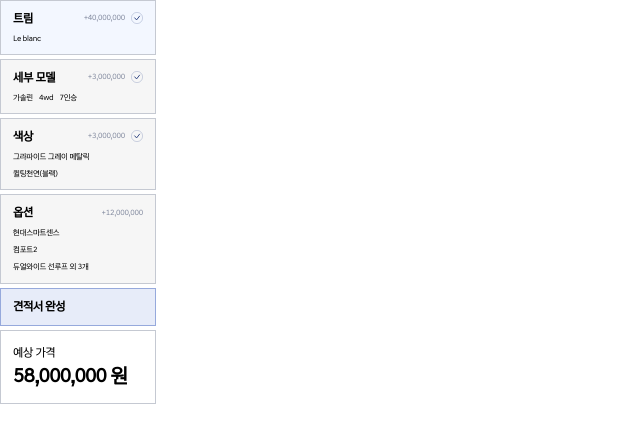
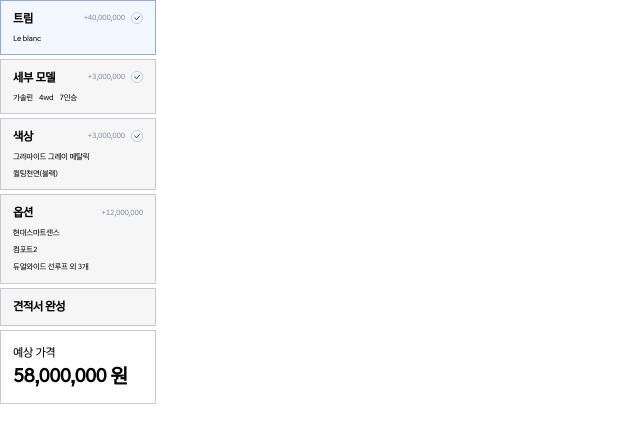
Before and after one commit to Hypersand/A5-Idle, a React (Vite) app in the folder frontend/Idle/: page /trim in a window 1280 px wide. Shown: the top 442 px of the page, without its empty margins (0-640 px from the left). Built offline with nearby package versions, Linux system fonts and the light colour scheme.

Commit message:
[refactor] 불필요한 요소 삭제

```diff
--- a/frontend/Idle/src/App.jsx
+++ b/frontend/Idle/src/App.jsx
@@ -8,94 +8,16 @@ import ColorPage from "./pages/colorPage";
 import OptionPage from "./pages/optionPage";
 import BillPage from "./pages/billPage";
 import { useState } from "react";
-import { carContext, currentPageContext } from "../utils/context";
+import { carContext } from "../utils/context";
+import { globalCar } from "../utils/globalCar";
 
 function App() {
-  const [car, setCar] = useState({
-    trim: {
-      name: "Le blanc",
-      price: 40000000,
-    },
-    detail: {
-      engine: {
-        name: "가솔린",
-        price: 0,
-      },
-      wd: {
-        name: "4wd",
-        price: 1000000,
-      },
-      bodytype: {
-        name: "7인승",
-        price: 2000000,
-      },
-    },
-    color: {
-      outside: {
-        name: "그라파이드 그레이 메탈릭",
-        price: 0,
-      },
-      inside: {
-        name: "퀼팅천연(블랙)",
-        price: 3000000,
-      },
-    },
-    option: {
-      additional: [
-        { name: "현대스마트센스", price: 1000000 },
-        { name: "컴포트2", price: 2000000 },
-        { name: "듀얼와이드 선루프", price: 3000000 },
-        { name: "현대스마트센스", price: 1000000 },
-        { name: "컴포트2", price: 2000000 },
-        { name: "듀얼와이드 선루프", price: 3000000 },
-      ],
-      confusing: [{ name: "abc", price: 0 }],
-    },
-    bill: {},
-    getTrimSum: function () {
-      return this.trim.price !== undefined ? this.trim.price : 0;
-    },
-    getDetailSum: function () {
-      return this.detail.engine.price !== undefined &&
-        this.detail.wd.price !== undefined &&
-        this.detail.bodytype.price !== undefined
-        ? this.detail.engine.price + this.detail.wd.price + this.detail.bodytype.price
-        : 0;
-    },
-    getColorSum: function () {
-      return this.color.outside.price !== undefined && this.color.inside.price !== undefined
-        ? this.color.outside.price + this.color.inside.price
-        : 0;
-    },
-    getOptionSum: function () {
-      let total = 0;
-      this.option.additional.forEach((item) => (total += item.price));
-      return total;
-    },
-    getAllSum: function () {
-      return this.getTrimSum() + this.getColorSum() + this.getDetailSum() + this.getOptionSum();
-    },
-    getAllOptionChecked() {
-      if (
-        this.trim.name !== undefined &&
-        this.detail.engine.name !== undefined &&
-        this.detail.wd.name !== undefined &&
-        this.detail.bodytype.name !== undefined &&
-        this.color.outside.name !== undefined &&
-        this.color.inside.name !== undefined
-      ) {
-        return true;
-      }
-      return false;
-    },
-  });
-  const [currentPage, setCurrentPage] = useState("bill");
+  const [car, setCar] = useState(globalCar);
   return (
     <ThemeProvider theme={color}>
       <Reset />
       <BrowserRouter>
         <carContext.Provider value={{ car, setCar }}>
-          <currentPageContext.Provider value={{ currentPage, setCurrentPage }}>
           <Routes>
             <Route path="/trim" element={<TrimPage />}></Route>
             <Route path="/detailmodel" element={<DetailModelPage />}></Route>
@@ -103,7 +25,6 @@ function App() {
             <Route path="/option" element={<OptionPage />}></Route>
             <Route path="/bill" element={<BillPage />}></Route>
           </Routes>
-          </currentPageContext.Provider>
         </carContext.Provider>
       </BrowserRouter>
     </ThemeProvider>
--- a/frontend/Idle/src/components/Navbar/Navbar.jsx
+++ b/frontend/Idle/src/components/Navbar/Navbar.jsx
@@ -1,4 +1,4 @@
-import NavbarBox from "../common/NavbarBox.jsx";
+import NavbarBox from "./NavbarBox.jsx";
 import { TYPE } from "../../../utils/constants.jsx";
 import { styled } from "styled-components";
 import EstimatePrice from "./EstimatePrice.jsx";
--- a/frontend/Idle/src/components/common/NavbarBox.jsx
+++ b/frontend/Idle/src/components/Navbar/NavbarBox.jsx
@@ -1,10 +1,10 @@
 import { styled } from "styled-components";
 import { ReactComponent as Checked } from "../../assets/images/checked.svg";
 import { useContext, useEffect, useState } from "react";
-import { carContext, currentPageContext } from "../../../utils/context";
+import { carContext } from "../../../utils/context";
 import { TYPE } from "../../../utils/constants";
-import { useNavigate } from "react-router-dom";
-import { clickedOptionPage } from "../../../utils/constants";
+import { useLocation, useNavigate } from "react-router-dom";
+import { clickedOptionPage, TRIM, COLOR, DETAIL, OPTION, BILL } from "../../../utils/constants";
 /**
  *
  * @param {trim,color~~} type
@@ -26,10 +26,10 @@ function checkMatch(type, currentPage, setIsMatch) {
 function renderOption(type, options) {
   let selectedOptions = [];
   switch (type) {
-    case "trim":
+    case TRIM:
       selectedOptions.push(options.name);
       break;
-    case "option":
+    case OPTION:
       options["additional"].forEach((item) => {
         selectedOptions.push(item.name);
       });
@@ -49,7 +49,7 @@ function renderOption(type, options) {
         selectedOptions.push(options[key].name);
       });
   }
-  if (type === "detail") {
+  if (type === DETAIL) {
     return (
       <StForDetail>
         {selectedOptions.map((item, index) => (
@@ -69,16 +69,16 @@ function renderOption(type, options) {
 function getTotalSum(type, car) {
   let total = 0;
   switch (type) {
-    case "trim":
+    case TRIM:
       total = car.getTrimSum();
       break;
-    case "detail":
+    case DETAIL:
       total = car.getDetailSum();
       break;
-    case "color":
+    case COLOR:
       total = car.getColorSum();
       break;
-    case "option":
+    case OPTION:
       total = car.getOptionSum();
       break;
     default:
@@ -95,14 +95,14 @@ function renderChecked(type, currenPage, car) {
   //type , 현재 페이지, 카 객체
   const options = car[type];
 
-  if (currenPage === "bill" && car.getAllOptionChecked() && clickedOptionPage) return <Checked />;
+  if (currenPage === BILL && car.getAllOptionChecked() && clickedOptionPage) return <Checked />;
 
   switch (type) {
-    case "trim":
+    case TRIM:
       return options.name !== undefined ? <Checked /> : null;
-    case "option":
+    case OPTION:
       return clickedOptionPage ? <Checked /> : null;
-    case "bill":
+    case BILL:
       break;
     default:
       // eslint-disable-next-line no-case-declarations
@@ -124,7 +124,7 @@ function renderChecked(type, currenPage, car) {
 // eslint-disable-next-line react/prop-types
 function NavbarBox({ type }) {
   const { car } = useContext(carContext);
-  const { currentPage } = useContext(currentPageContext);
+  const currentPage = useLocation().pathname.slice(1);
   const [isMatch, setIsMatch] = useState(false);
   const navigate = useNavigate();
 
@@ -191,7 +191,7 @@ const StMoney = styled.div`
   font-size: 8px;
   font-style: normal;
   font-weight: 400;
-  line-height: 165%; /* 13.2px */
+  line-height: 165%;
   letter-spacing: -0.24px;
 `;
 const StRightDiv = styled.div`
@@ -215,5 +215,4 @@ const StSelected = styled.div`
 
 const StForDetail = styled.div`
   display: flex;
-  /* gap: 12px; */
 `;
--- a/frontend/Idle/utils/constants.jsx
+++ b/frontend/Idle/utils/constants.jsx
@@ -5,8 +5,14 @@ export const TYPE = {
   option: "옵션",
   bill: "견적서 완성",
 };
+export const TRIM = "trim";
+export const DETAIL = "detail";
+export const COLOR = "color";
+export const OPTION = "option";
+export const BILL = "bill";
 
 export let clickedOptionPage = false;
+
 export function setClickedOptionPage() {
   clickedOptionPage = true;
 }
--- a/frontend/Idle/utils/context.jsx
+++ b/frontend/Idle/utils/context.jsx
@@ -1,4 +1,3 @@
 import { createContext } from "react";
 
 export const carContext = createContext();
-export const currentPageContext = createContext();
--- /dev/null
+++ b/frontend/Idle/utils/globalCar.jsx
@@ -0,0 +1,78 @@
+export const globalCar = {
+  trim: {
+    name: "Le blanc",
+    price: 40000000,
+  },
+  detail: {
+    engine: {
+      name: "가솔린",
+      price: 0,
+    },
+    wd: {
+      name: "4wd",
+      price: 1000000,
+    },
+    bodytype: {
+      name: "7인승",
+      price: 2000000,
+    },
+  },
+  color: {
+    outside: {
+      name: "그라파이드 그레이 메탈릭",
+      price: 0,
+    },
+    inside: {
+      name: "퀼팅천연(블랙)",
+      price: 3000000,
+    },
+  },
+  option: {
+    additional: [
+      { name: "현대스마트센스", price: 1000000 },
+      { name: "컴포트2", price: 2000000 },
+      { name: "듀얼와이드 선루프", price: 3000000 },
+      { name: "현대스마트센스", price: 1000000 },
+      { name: "컴포트2", price: 2000000 },
+      { name: "듀얼와이드 선루프", price: 3000000 },
+    ],
+    confusing: [{ name: "abc", price: 0 }],
+  },
+  bill: {},
+  getTrimSum: function () {
+    return this.trim.price !== undefined ? this.trim.price : 0;
+  },
+  getDetailSum: function () {
+    return this.detail.engine.price !== undefined &&
+      this.detail.wd.price !== undefined &&
+      this.detail.bodytype.price !== undefined
+      ? this.detail.engine.price + this.detail.wd.price + this.detail.bodytype.price
+      : 0;
+  },
+  getColorSum: function () {
+    return this.color.outside.price !== undefined && this.color.inside.price !== undefined
+      ? this.color.outside.price + this.color.inside.price
+      : 0;
+  },
+  getOptionSum: function () {
+    let total = 0;
+    this.option.additional.forEach((item) => (total += item.price));
+    return total;
+  },
+  getAllSum: function () {
+    return this.getTrimSum() + this.getColorSum() + this.getDetailSum() + this.getOptionSum();
+  },
+  getAllOptionChecked() {
+    if (
+      this.trim.name !== undefined &&
+      this.detail.engine.name !== undefined &&
+      this.detail.wd.name !== undefined &&
+      this.detail.bodytype.name !== undefined &&
+      this.color.outside.name !== undefined &&
+      this.color.inside.name !== undefined
+    ) {
+      return true;
+    }
+    return false;
+  },
+};
```
Lines whose indentation alone changed are shown as unchanged.
